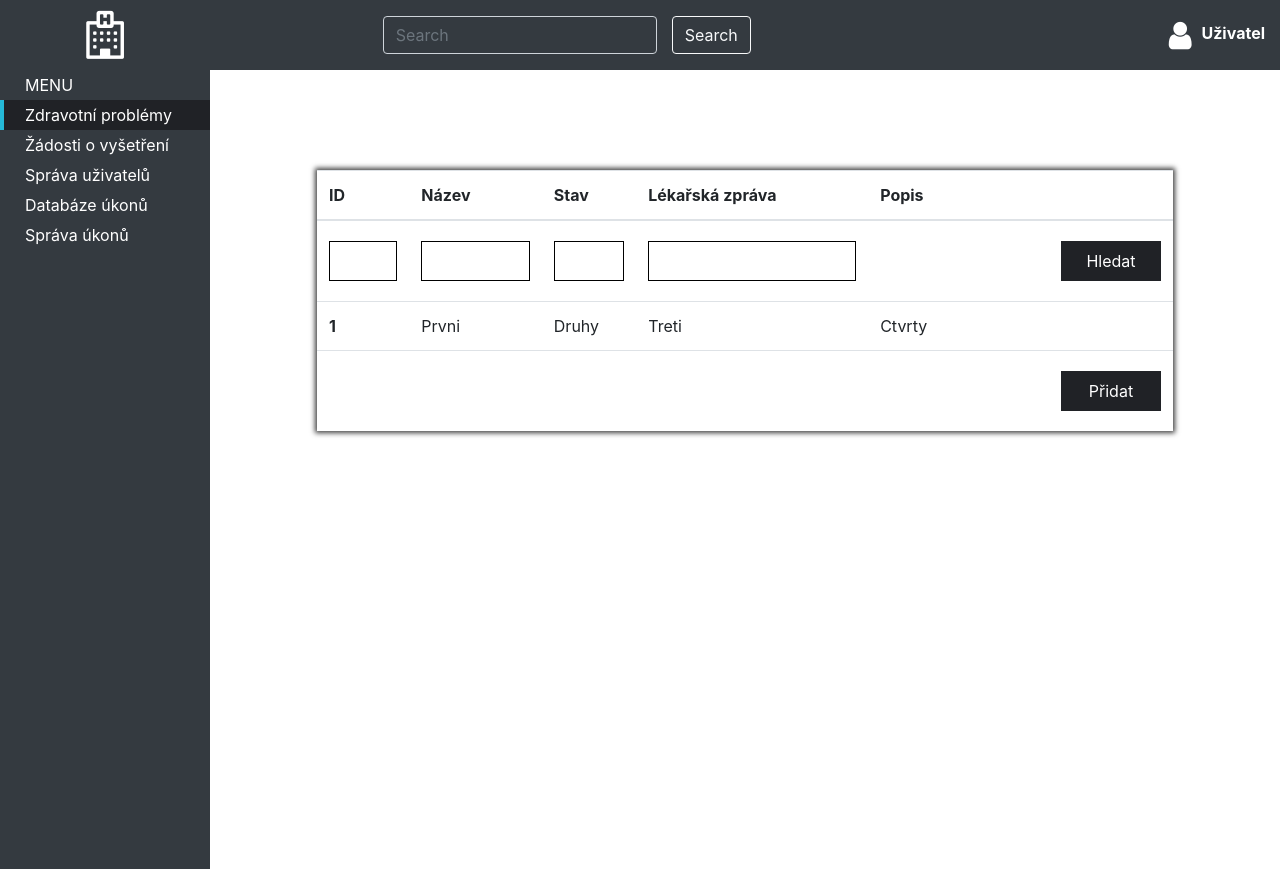
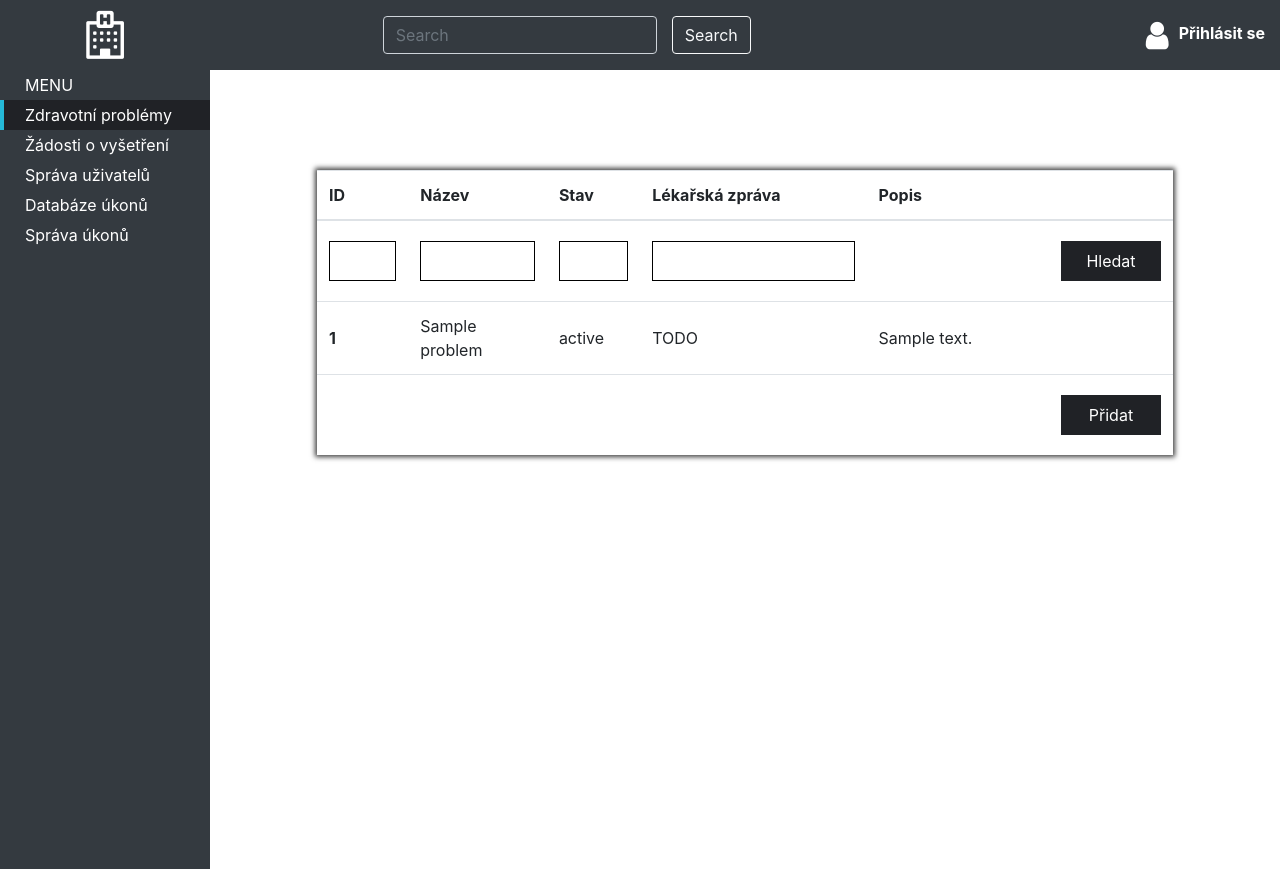
Before and after one commit to mimotej/IIS, a Flask app: page / in a window 1280 px wide. Shown: the top 869 px of the page. Run offline with Flask 2, Linux system fonts and the light colour scheme; the visitor is signed in with stand-in values (Sample User, id 1); tables that the repository leaves empty hold one stand-in row (values such as "Sample post").

Commit message:
added health problems

```diff
--- a/app/app.py
+++ b/app/app.py
@@ -13,7 +13,15 @@ app.permanent_session_lifetime = timedelta(minutes=30)
 @app.route('/')
 def index():
     #import pdb; pdb.set_trace()
-    return render_template('index.html')
+    if session['isAdmin']:
+        problems = HealthProblem.query
+        return render_template('index.html',problems = problems)
+    elif session['isDoctor']:
+        problems = HealthProblem.query.filter_by(doctor_id=session['user_id'])
+        return render_template('index.html',problems = problems)
+    else :
+        problems = HealthProblem.query.filter_by(patient_id=session['user_id'])
+        return render_template('index.html',problems = problems)
 
 @app.route('/login', methods=['GET', 'POST'])
 def login():
@@ -103,6 +111,7 @@ def health_problem():
             if user:
                 new_problem.patient_id = user._id
                 new_problem.doctor_id = session['user_id']
+                new_problem.name = request.form['name_problem']
                 db.session.add(new_problem)
                 db.session.commit()
             else:
@@ -160,7 +169,14 @@ def tickets():
 
 @app.route('/problem_report',  methods=['GET', 'POST'])
 def medical_report():
-    return render_template('not_menu_accessible/problem_report.html')
+    problem_id =  request.args.get('p_id')
+    problem = HealthProblem.query.filter_by(_id=problem_id).first()
+    if problem:
+        if (session['isAdmin'] == True or problem.patient_id == session['user_id'] or problem.doctor_id == session['user_id']):
+            doctor = User.query.filter_by(_id=problem.doctor_id).first()
+            if doctor:
+                return render_template('not_menu_accessible/problem_report.html',problem = problem,doctor = doctor.name)
+
 
 
 @app.route('/404')
@@ -168,9 +184,25 @@ def not_found_404():
     return render_template('404_not_found.html')
 
 
-@app.route('/delegate_problem')
+@app.route('/delegate_problem',  methods=['GET', 'POST'])
 def delegate():
-    return render_template('doctor_only/delegate_problem.html')
+    problem_id =  request.args.get('p_id')
+    problem = HealthProblem.query.filter_by(_id=problem_id).first()
+    logger.debug("1")
+    if (request.method == 'POST' and problem):
+        logger.debug("2")
+        doctor = User.query.filter_by(_id=request.form['id_doctor']).first()
+        if doctor and (session['isAdmin'] == True or session['isDoctor']==True):
+            logger.debug(doctor._id)
+            problem.doctor_id = doctor._id
+            db.session.delete(problem)
+            db.session.add(problem)
+            db.session.commit()
+            return render_template('doctor_only/delegate_problem.html')
+
+
+    else:
+         return render_template('doctor_only/delegate_problem.html')
 
 
 @app.route('/medical_report',  methods=['GET', 'POST'])
--- a/app/database.py
+++ b/app/database.py
@@ -10,7 +10,7 @@ from flask_sqlalchemy import SQLAlchemy
 app = Flask(__name__)
 db = SQLAlchemy(app)
 app.config['SECRET_KEY'] = 'a4b32a254b543f4d5e44ed255a4b22c1'
-app.config['SQLALCHEMY_DATABASE_URI'] = 'mysql://flask:password@127.0.0.1/IIS'
+app.config['SQLALCHEMY_DATABASE_URI'] = 'mysql://flask:Password<3@127.0.0.1/IIS'
 app.config['SECRET_KEY'] = '1f3118edada4643f34538ea423d32b21'
 app.config['SQLALCHEMY_TRACK_MODIFICATIONS'] = False
 
--- a/app/templates/base.html
+++ b/app/templates/base.html
@@ -22,11 +22,12 @@
             <button class="btn btn-outline-light" type="submit">Search</button>
         </form>
     </div>
+    {#
     {% if "user_id" in session %}
-        {% include "user_logged.html" %}
-    {% else %}
+       {% include "user_logged.html" %}
+    {% else %} #}
     {% include "login.html" %}
-    {% endif %}
+    {# {% endif %} #}
 </nav>
 
 {% include "side_navbar.html" %}
--- a/app/templates/index.html
+++ b/app/templates/index.html
@@ -27,15 +27,18 @@
                     <button class="button input-row" type="submit">Hledat</button>
                 </td>
             </tr>
+
             <tr style="cursor:pointer">
-                <th scope="row" onclick="document.location = 'problem_report';">1</th>
-                <td onclick="document.location = 'problem_report';">Prvni</td>
-                <td onclick="document.location = 'problem_report';">Druhy</td>
-                <td onclick="document.location = 'problem_report';">Treti</td>
-                <td onclick="document.location = 'problem_report';">Ctvrty</td>
+            {% for problem in problems %}
+                <th scope="row" onclick="document.location = 'problem_report?p_id=' + {{problem._id}} ;">{{ loop.index}}</th>
+                <td onclick="document.location = 'problem_report?p_id=' + {{problem._id}} ;">{{problem.name}}</td>
+                <td onclick="document.location = 'problem_report?p_id=' + {{problem._id}} ;">{{problem.state}}</td>
+                <td onclick="document.location = 'problem_report?p_id=' + {{problem._id}} ;">TODO</td>
+                <td onclick="document.location = 'problem_report?p_id=' + {{problem._id}} ;">{{problem.description}}</td>
                 <td>
                 </td>
             </tr>
+            {%endfor%}
                         <tr style="cursor:pointer">
                 <th></th>
                 <td></td>
--- a/app/templates/medical_examination_ticket.html
+++ b/app/templates/medical_examination_ticket.html
@@ -4,6 +4,10 @@
 {% block content %}
     <form method="post">
     <div class="new-ticket">
+        <div>
+            <label><b>Název</b></label>
+            <input type="text" placeholder="Zadejte název" name="name">
+        </div>
         <div>
             <label><b>ID doktora</b></label>
             <input type="text" placeholder="Zadejte id doktora" name="id">
```
Also changed, not shown: app/templates/not_menu_accessible/problem_report.html (+5 -5 lines).
